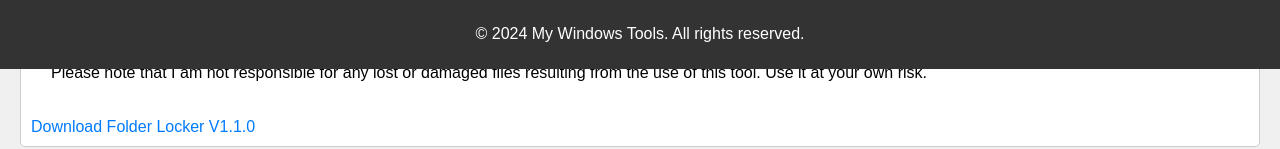
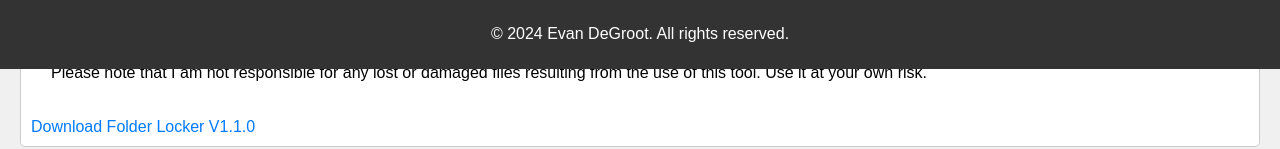
Before and after one commit to TechGenius1234/Windows-Tools, a plain HTML site: page index.html in a window 1280 px wide. Shown: the part 731-880 px from the top of the page. Drawn offline with Linux system fonts and the light colour scheme; a script that the page names is missing.

Commit message:
Update index.html

```diff
--- a/index.html
+++ b/index.html
@@ -45,7 +45,7 @@
     </section>
   </main>
   <footer>
-    <p>&copy; 2024 My Windows Tools. All rights reserved.</p>
+    <p>&copy; 2024 Evan DeGroot. All rights reserved.</p>
   </footer>
   <script src="assets/js/scripts.js"></script>
 </body>
```
